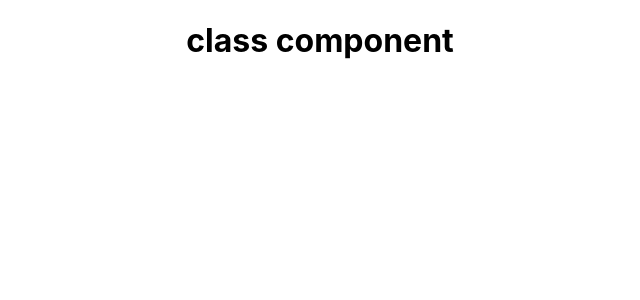
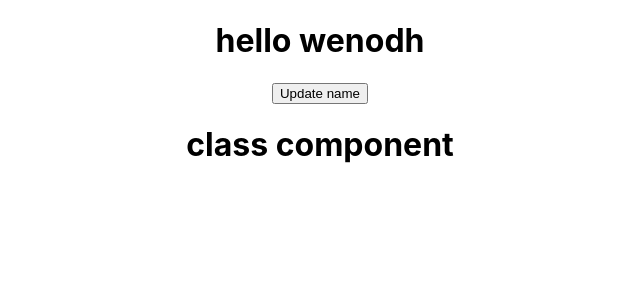
Before and after one commit to Wenodh/react-js-Learning, a React (Create React App) app in the folder learning-reactjs/: page / in a window 1280 px wide. Shown: the top 300 px of the page, without its empty margins (320-960 px from the left). Built offline with nearby package versions, Linux system fonts and the light colour scheme.

Commit message:
prop with functional component

```diff
--- a/learning-reactjs/src/App.js
+++ b/learning-reactjs/src/App.js
@@ -1,10 +1,21 @@
-import logo from './logo.svg';
+//import logo from './logo.svg';
 import './App.css';
+import Student from './Student';
 import User from './User';
+import React, { useState } from 'react';
 
 function App() {
+    const [name, setName] = useState('wenodh');
     return (
         <div className="App">
+            <Student name={name} />
+            <button
+                onClick={() => {
+                    setName('vinod');
+                }}
+            >
+                Update name
+            </button>
             <User />
         </div>
     );
--- /dev/null
+++ b/learning-reactjs/src/Student.js
@@ -0,0 +1,4 @@
+function Student(prop) {
+    return <h1>hello {prop.name}</h1>;
+}
+export default Student;
```
